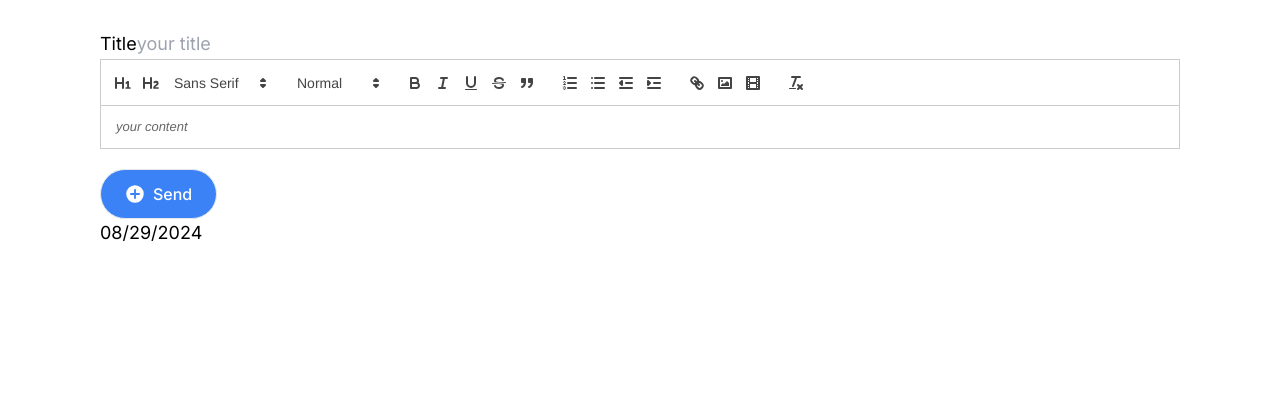
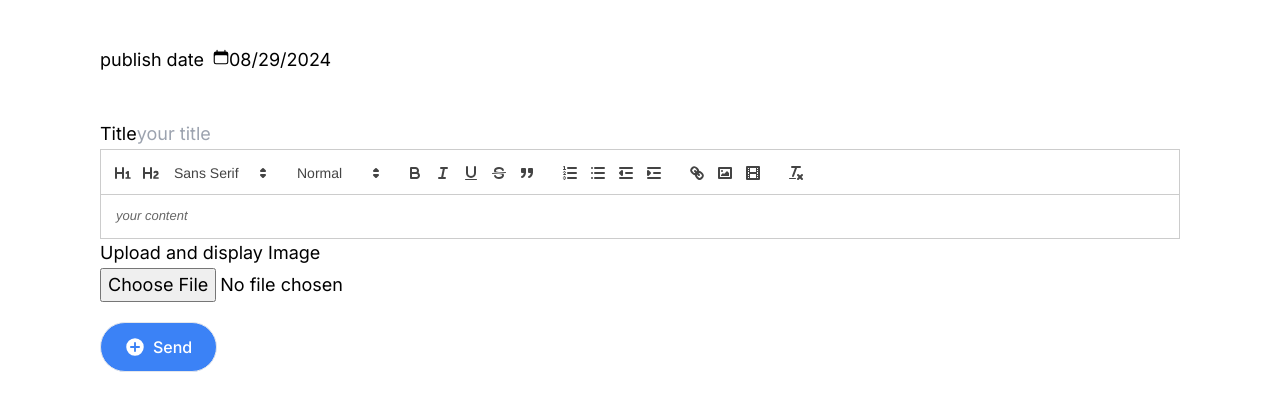
Before and after one commit to CPGRU/my-blog-with-postgreSQL, a Next.js app: page /create in a window 1280 px wide. Shown: the top 410 px of the page. Built offline with nearby package versions, Linux system fonts and the light colour scheme.

Commit message:
add upload image

```diff
--- a/package.json
+++ b/package.json
@@ -22,6 +22,7 @@
   },
   "devDependencies": {
     "@types/node": "^20",
+    "@types/pg": "^8.11.8",
     "@types/react": "^18",
     "@types/react-dom": "^18",
     "eslint": "^8",
--- a/src/app/api/sendpost/route.ts
+++ b/src/app/api/sendpost/route.ts
@@ -1,8 +1,4 @@
-import { title } from 'process';
-import conn from '../../lib/db';
 import pool from '../../lib/db';
-import { formData, zfd } from 'zod-form-data';
-import { z } from 'zod'
 
 export async function POST (
     req: Request ,
--- a/src/app/lib/db.js
+++ b/src/app/lib/db.ts
@@ -1,10 +1,11 @@
 import { Pool } from "pg";
+
 
 export default new Pool ({
   user: process.env.PGSQL_USER,
         password: process.env.PGSQL_PASSWORD,
         host: process.env.PGSQL_HOST,
-        port: process.env.PGSQL_PORT,
+        port: 5432,
         database: process.env.PGSQL_DATABASE,
 })
 
--- /dev/null
+++ b/src/app/lib/definitions.ts
@@ -0,0 +1,5 @@
+export type PostData = {
+    post_date: string,
+    title: string,
+    post_content: string,
+}
--- a/src/app/ui/create-form.tsx
+++ b/src/app/ui/create-form.tsx
@@ -2,72 +2,30 @@
 
 import "react-quill/dist/quill.snow.css";
 import 'react-datepicker/dist/react-datepicker.min.css';
-import { FormEvent, useState } from "react";
-import dynamic from "next/dynamic";
+import { ChangeEvent, FormEvent, useState } from "react";
+import Image from "next/image";
 import { PlusCircleIcon } from "@heroicons/react/16/solid";
 import axios from "axios";
 import DatePicker from "react-datepicker";
+import { PostData } from "../lib/definitions";
+import { QuillEditor, modules, formats } from "./text-editor";
 import { Button } from "../ui/button";
 
+export type ImageFile = {
+    name: string
+}
 
-
-const QuillEditor = dynamic(
-  ()=>import('react-quill'),
-  {
-    ssr: false,
-  }
-);
-
-const modules = {
-  toolbar: [
-    [{ header: '1' }, { header: '2' }, { font: [] }],
-    [{ size: [] }],
-    ['bold', 'italic', 'underline', 'strike', 'blockquote'],
-    [
-      { list: 'ordered' },
-      { list: 'bullet' },
-      { indent: '-1' },
-      { indent: '+1' },
-    ],
-    ['link', 'image', 'video'],
-    ['clean'],
-  ],
-  clipboard: {
-    // toggle to add extra line breaks when pasting HTML:
-    matchVisual: false,
-  },
-};
-
-const formats = [
-  'header',
-  'font',
-  'size',
-  'bold',
-  'italic',
-  'underline',
-  'strike',
-  'blockquote',
-  'list',
-  'bullet',
-  'indent',
-  'link',
-  'image',
-  'video',
-];
-
-export type PostData = {
-    post_date: string,
-    title: string,
-    post_content: string,
-}
 
 export default function Form() {
     //const date = new Date().toISOString().split('T')[0];
 
     const [ title, setTitle ] = useState('');
     const [ content, setContent ] = useState('');
+    const [ selectedImage, setSelectedImage ] = useState<File | null>(null);
     const [selectedDate, setSelectedDate] = useState<Date | null>(new Date());
     const date = selectedDate?.toISOString().split('T')[0];
+
+    console.log(selectedImage)
 
     const handleSubmit = async(event:FormEvent) =>{
         event.preventDefault();
@@ -85,21 +43,51 @@ export default function Form() {
         }
     }
 
+    const handleImageChange = (event: React.ChangeEvent<HTMLInputElement>) =>{
+        if(event.target.files != null){
+            let img = event.target.files[0];
+            setSelectedImage(img);
+            console.log(selectedImage)
+        }
+    }
+
     return (
         <div>
             <form onSubmit={handleSubmit}>
-                <label htmlFor="title">Title</label>
-                <input id="title" value={title} onChange={(event)=>setTitle(event.target.value)} placeholder="your title"required/>
+                <div className="mt-10">
+                    <label htmlFor="date">publish date</label>
+                    <DatePicker
+                        id="date"
+                        selected={selectedDate}
+                        onChange={(date)=>setSelectedDate(date)}
+                        showIcon
+                        icon={
+                            <svg xmlns="http://www.w3.org/2000/svg" viewBox="0 0 24 24" fill="currentColor" className="size-6">
+                                <path fill="evenodd" d="M6.75 2.25A.75.75 0 0 1 7.5 3v1.5h9V3A.75.75 0 0 1 18 3v1.5h.75a3 3 0 0 1 3 3v11.25a3 3 0 0 1-3 3H5.25a3 3 0 0 1-3-3V7.5a3 3 0 0 1 3-3H6V3a.75.75 0 0 1 .75-.75Zm13.5 9a1.5 1.5 0 0 0-1.5-1.5H5.25a1.5 1.5 0 0 0-1.5 1.5v7.5a1.5 1.5 0 0 0 1.5 1.5h13.5a1.5 1.5 0 0 0 1.5-1.5v-7.5Z" clipRule="evenodd" />
+                            </svg>
+                        }
+                    />
+                </div>
+                <div className="mt-10">
+                    <label htmlFor="title">Title</label>
+                    <input id="title" value={title} onChange={(event)=>setTitle(event.target.value)} placeholder="your title"required/>
+                </div>
+
                 <QuillEditor theme="snow" modules={modules} formats={formats} value={content} onChange={setContent} placeholder="your content"/>
+                <div>
+                    <h3>Upload and display Image</h3>
+                    { selectedImage && (
+                        <img src={URL.createObjectURL(selectedImage)} alt="post image"/>
+                    )}
+                    <input type="file" accept="image/*" onChange={handleImageChange}/>
+                </div>
+
+
                 <Button  className="mt-5">
                     <PlusCircleIcon className="w-5"/>
                     <span className="ml-2" >Send</span>
                 </Button>
-
-                <DatePicker selected={selectedDate} onChange={(date)=>setSelectedDate(date)}/>
             </form>
-
-
         </div>
     )
 }
--- /dev/null
+++ b/src/app/ui/text-editor.tsx
@@ -0,0 +1,44 @@
+import dynamic from "next/dynamic";
+
+export const QuillEditor = dynamic(
+    ()=>import('react-quill'),
+    {
+      ssr: false,
+    }
+  );
+
+export const modules = {
+    toolbar: [
+      [{ header: '1' }, { header: '2' }, { font: [] }],
+      [{ size: [] }],
+      ['bold', 'italic', 'underline', 'strike', 'blockquote'],
+      [
+        { list: 'ordered' },
+        { list: 'bullet' },
+        { indent: '-1' },
+        { indent: '+1' },
+      ],
+      ['link', 'image', 'video'],
+      ['clean'],
+    ],
+    clipboard: {
+      matchVisual: false,
+    },
+  };
+
+export const formats = [
+    'header',
+    'font',
+    'size',
+    'bold',
+    'italic',
+    'underline',
+    'strike',
+    'blockquote',
+    'list',
+    'bullet',
+    'indent',
+    'link',
+    'image',
+    'video',
+  ];
```
Also changed, not shown: 1 other file (tests, documents, lock files or other folders).
